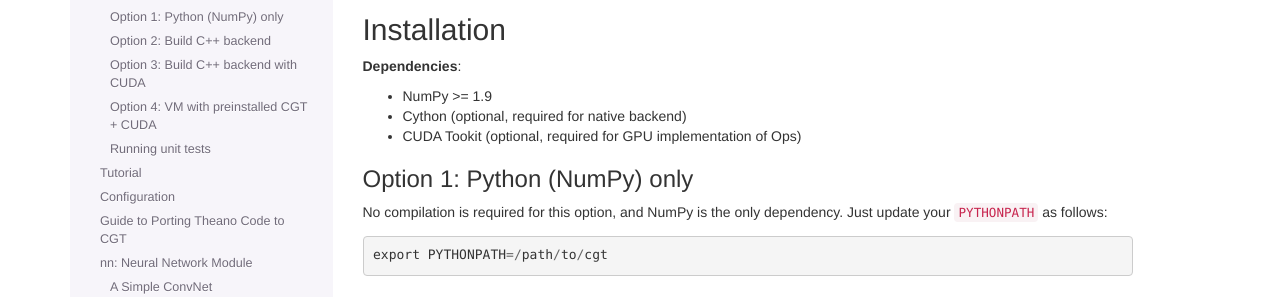
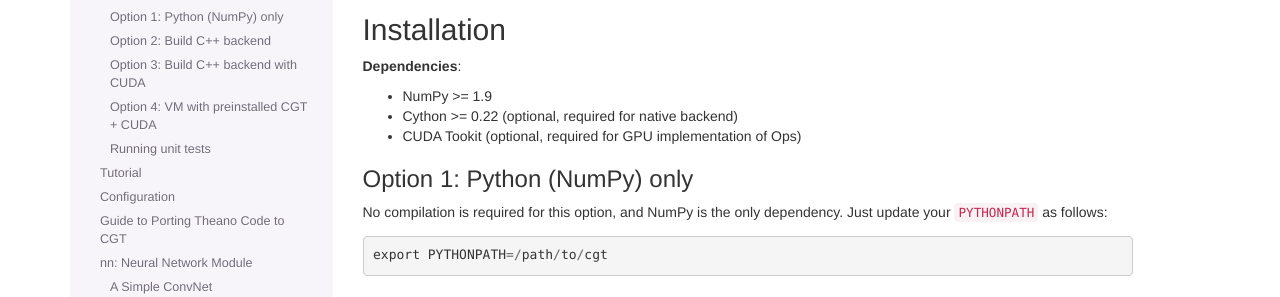
Before and after one commit to joschu/cgt, a Sphinx documentation site: the page built from doc/index.rst, in a window 1280 px wide and 900 px high, scrolled down 548 px. Shown: the part 152-449 px from the top of the window. Built offline with Sphinx 7.4.7, drawn with Linux system fonts in a browser that asks for light colours.

Commit message:
minor doc changes

```diff
--- a/doc/index.rst
+++ b/doc/index.rst
@@ -37,7 +37,7 @@ Installation
 **Dependencies**:
 
 - NumPy >= 1.9
-- Cython (optional, required for native backend)
+- Cython >= 0.22 (optional, required for native backend)
 - CUDA Tookit (optional, required for GPU implementation of Ops)
 
 
```
Also changed, not shown: README.md (+2 -2 lines).
